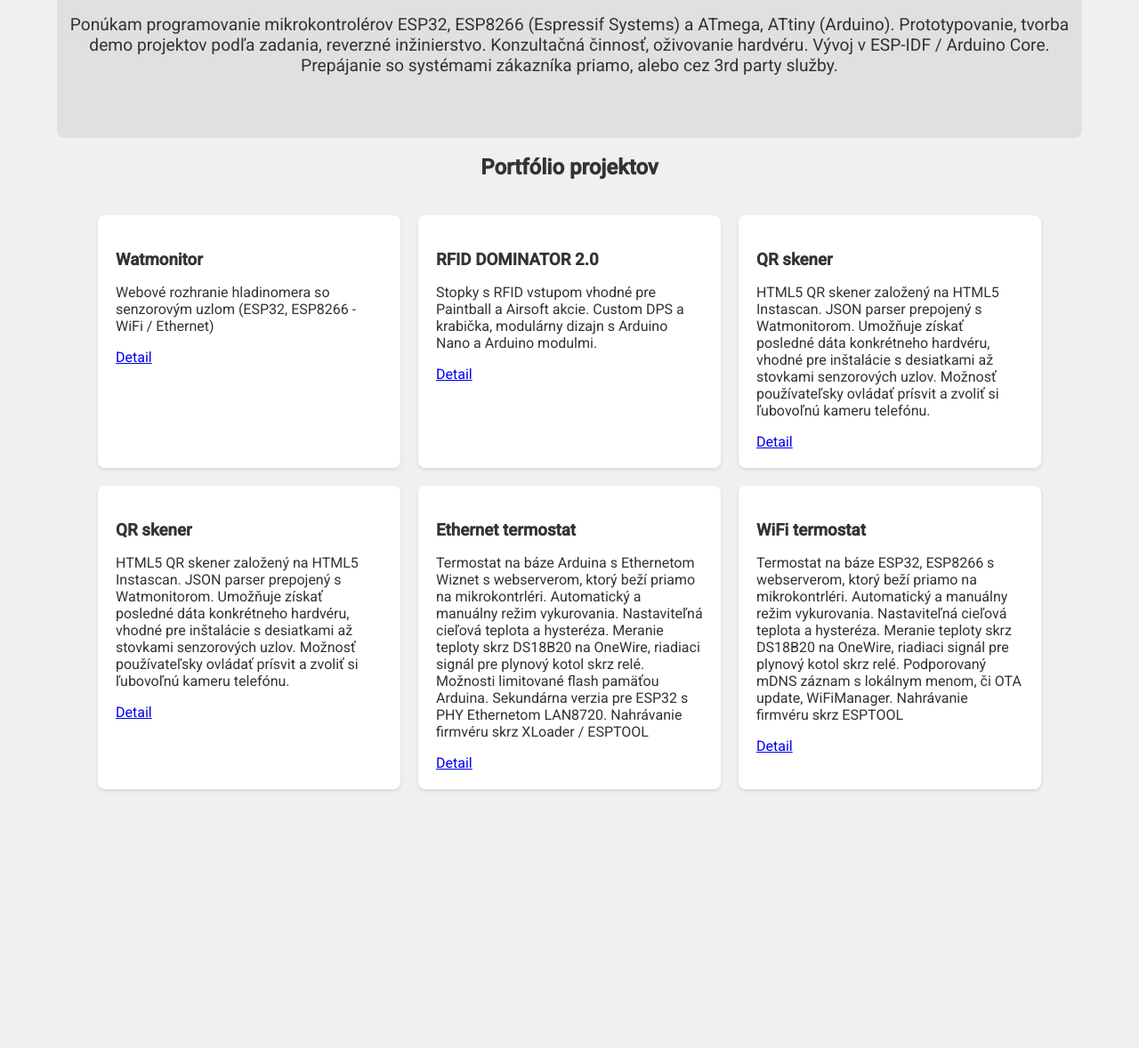
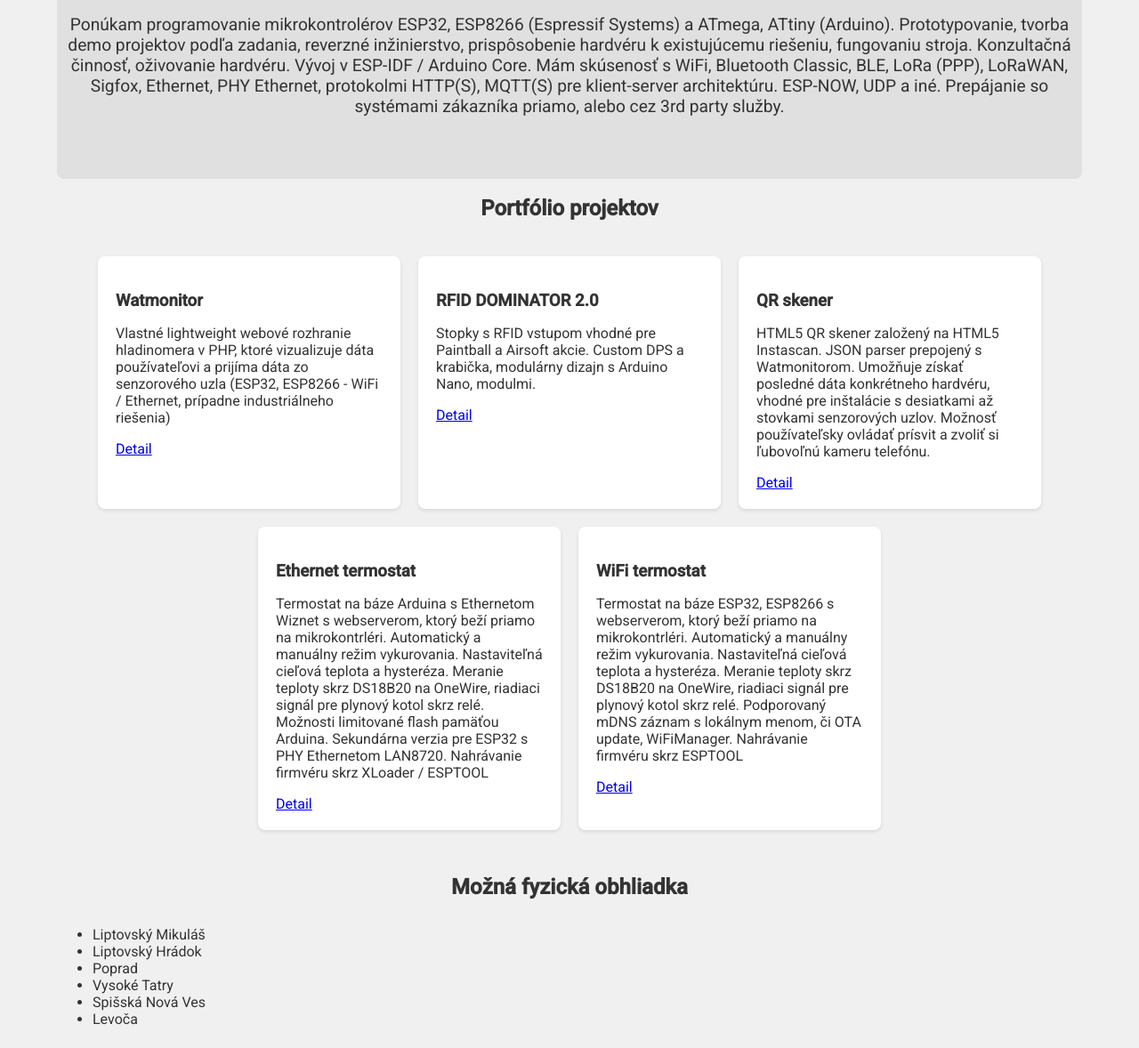
Before and after one commit to Your-IoT/your-iot.github.io, a plain HTML site: page portfolio.html in a window 1280 px wide. Shown: the part 162-1340 px from the top of the page at 89% size. Before the commit the page ends 1119 px from the top, so only its background shows below. Drawn offline with Linux system fonts and the light colour scheme.

Commit message:
Update portfolio.html

```diff
--- a/portfolio.html
+++ b/portfolio.html
@@ -85,7 +85,10 @@
     <div class="container">
         <header class="header">
             <h1>Vývoj firmvéru pre mikrokontroléry</h1>
-            <p>Ponúkam programovanie mikrokontrolérov ESP32, ESP8266 (Espressif Systems) a ATmega, ATtiny (Arduino). Prototypovanie, tvorba demo projektov podľa zadania, reverzné inžinierstvo. Konzultačná činnosť, oživovanie hardvéru. Vývoj v ESP-IDF / Arduino Core. Prepájanie so systémami zákazníka priamo, alebo cez 3rd party služby.</p>
+            <p>Ponúkam programovanie mikrokontrolérov ESP32, ESP8266 (Espressif Systems) a ATmega, ATtiny (Arduino).
+Prototypovanie, tvorba demo projektov podľa zadania, reverzné inžinierstvo, prispôsobenie hardvéru k existujúcemu riešeniu, fungovaniu stroja. Konzultačná činnosť, oživovanie hardvéru.
+Vývoj v ESP-IDF / Arduino Core. Mám skúsenosť s WiFi, Bluetooth Classic, BLE, LoRa (PPP), LoRaWAN, Sigfox, Ethernet, PHY Ethernet, protokolmi HTTP(S), MQTT(S) pre klient-server architektúru. ESP-NOW, UDP a iné.
+Prepájanie so systémami zákazníka priamo, alebo cez 3rd party služby.</p>
         </header>
 <!---
         <section class="section about">
@@ -101,18 +104,13 @@
             <div class="portfolio-grid">
                 <div class="portfolio-item">
                     <h3>Watmonitor</h3>
-                    <p>Webové rozhranie hladinomera so senzorovým uzlom (ESP32, ESP8266 - WiFi / Ethernet)</p>
+                    <p>Vlastné lightweight webové rozhranie hladinomera v PHP, ktoré vizualizuje dáta používateľovi a prijíma dáta zo senzorového uzla (ESP32, ESP8266 - WiFi / Ethernet, prípadne industriálneho riešenia)</p>
                     <a href="https://your-iot.github.io/Watmonitor/sk/">Detail</a>
                 </div>
                 <div class="portfolio-item">
                     <h3>RFID DOMINATOR 2.0</h3>
-                    <p>Stopky s RFID vstupom vhodné pre Paintball a Airsoft akcie. Custom DPS a krabička, modulárny dizajn s Arduino Nano a Arduino modulmi.</p>
+                    <p>Stopky s RFID vstupom vhodné pre Paintball a Airsoft akcie. Custom DPS a krabička, modulárny dizajn s Arduino Nano, modulmi.</p>
                     <a href="https://your-iot.github.io/DOMINATOR/sk/">Detail</a>
-                </div>
-                <div class="portfolio-item">
-                    <h3>QR skener</h3>
-                    <p>HTML5 QR skener založený na HTML5 Instascan. JSON parser prepojený s Watmonitorom. Umožňuje získať posledné dáta konkrétneho hardvéru, vhodné pre inštalácie s desiatkami až stovkami senzorových uzlov. Možnosť používateľsky ovládať prísvit a zvoliť si ľubovoľnú kameru telefónu.</p>
-                    <a href="https://hladinomer.eu/QR/">Detail</a>
                 </div>
                 <div class="portfolio-item">
                     <h3>QR skener</h3>
@@ -131,6 +129,18 @@
                 </div>
             </div>
         </section>
+
+<section class="section places">
+    <h2>Možná fyzická obhliadka</h2>
+    <ul>
+        <li>Liptovský Mikuláš</li>
+        <li>Liptovský Hrádok</li>
+        <li>Poprad</li>
+        <li>Vysoké Tatry</li>
+        <li>Spišská Nová Ves</li>
+        <li>Levoča</li>
+    </ul>
+</section>
     </div>
 </body>
 </html>
```
